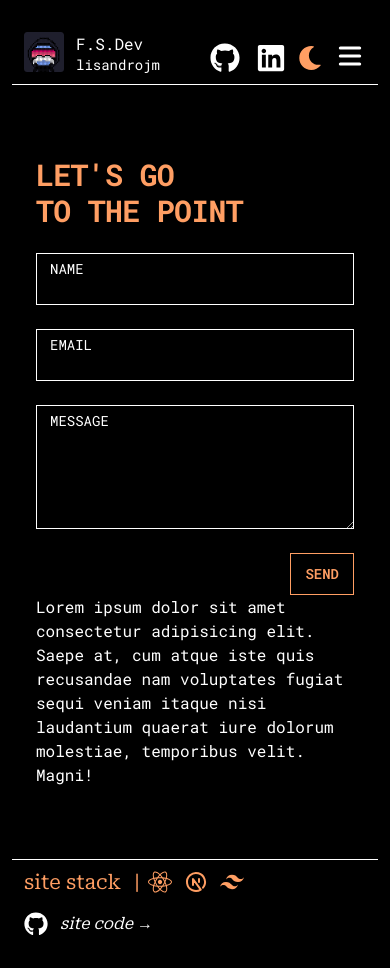
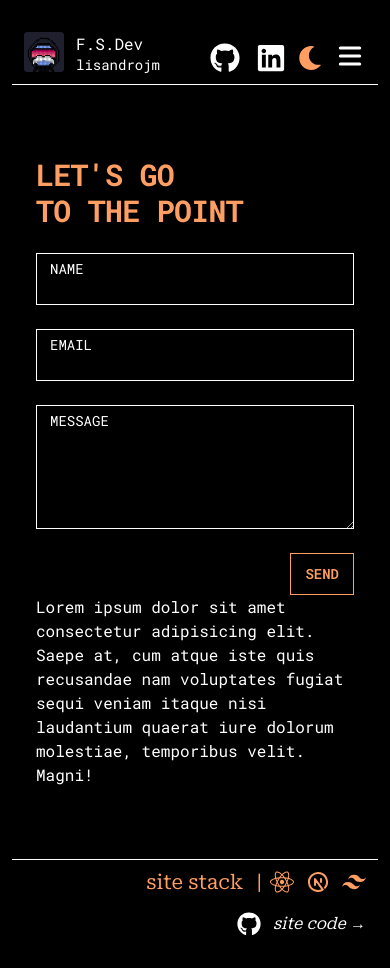
Before and after one commit to lisandrojm/portfolio-bg-animated-running, a Next.js app: page /form in a window 390 px wide. Built offline with nearby package versions, Linux system fonts and the light colour scheme.

Commit message:
refactoring

```diff
--- a/src/app/_components/Footer.tsx
+++ b/src/app/_components/Footer.tsx
@@ -14,7 +14,7 @@
     <HeaderFooterContainer>
       <footer className={`${styles.footer}`}>
         <div className="container mx-auto">
-          <div className="border-t border-white pt-2 px-3 flex flex-col md:flex-row justify-between items-start md:items-center gap-4">
+          <div className="border-t border-white pt-2 px-3 flex flex-col md:flex-row justify-between items-end md:items-center gap-4">
             <div className="flex justify-center items-center">
               <h6 className="font-serif text-xl text-orange">
                 site stack <span className="px-2">|</span>
```
